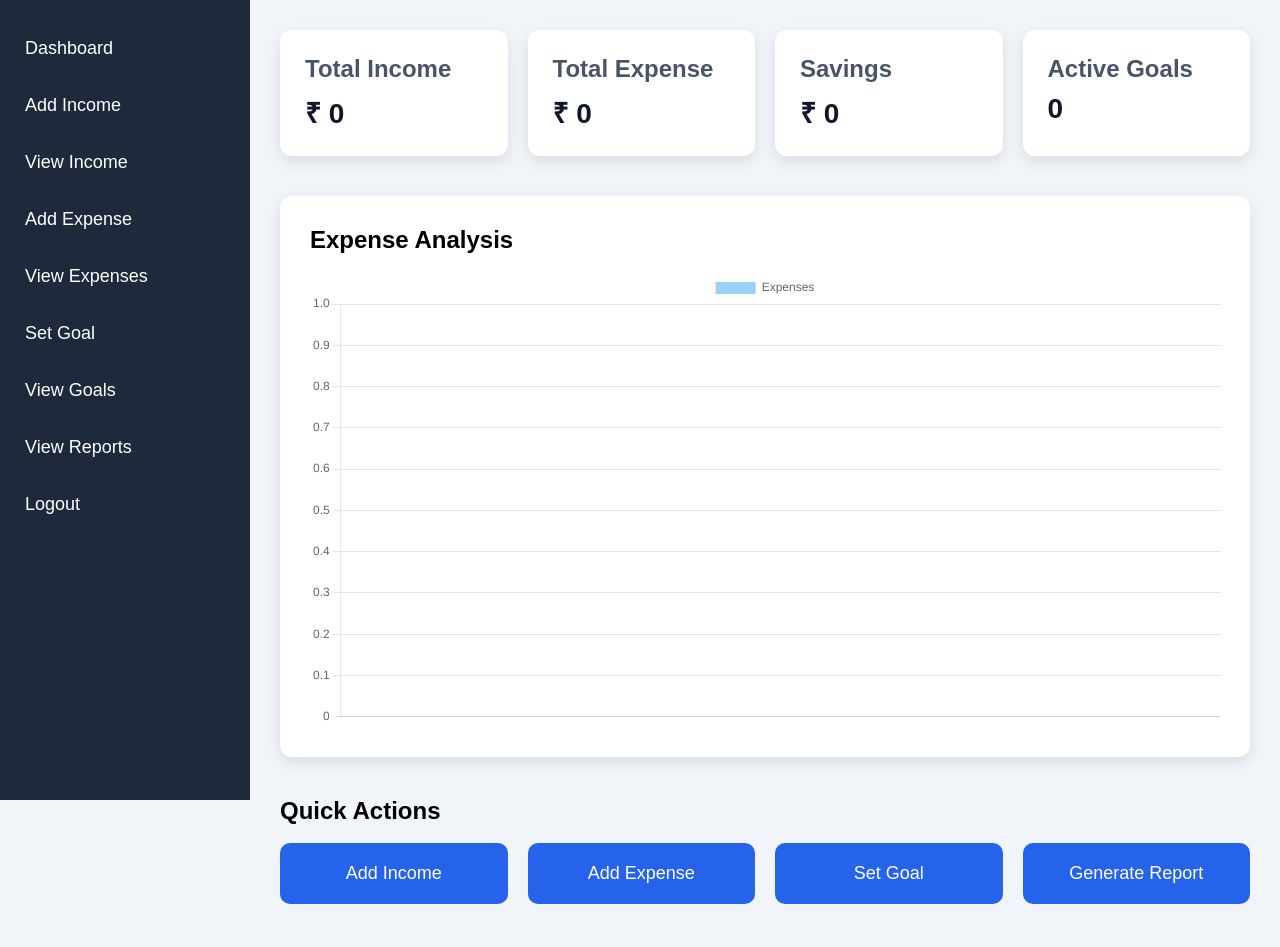
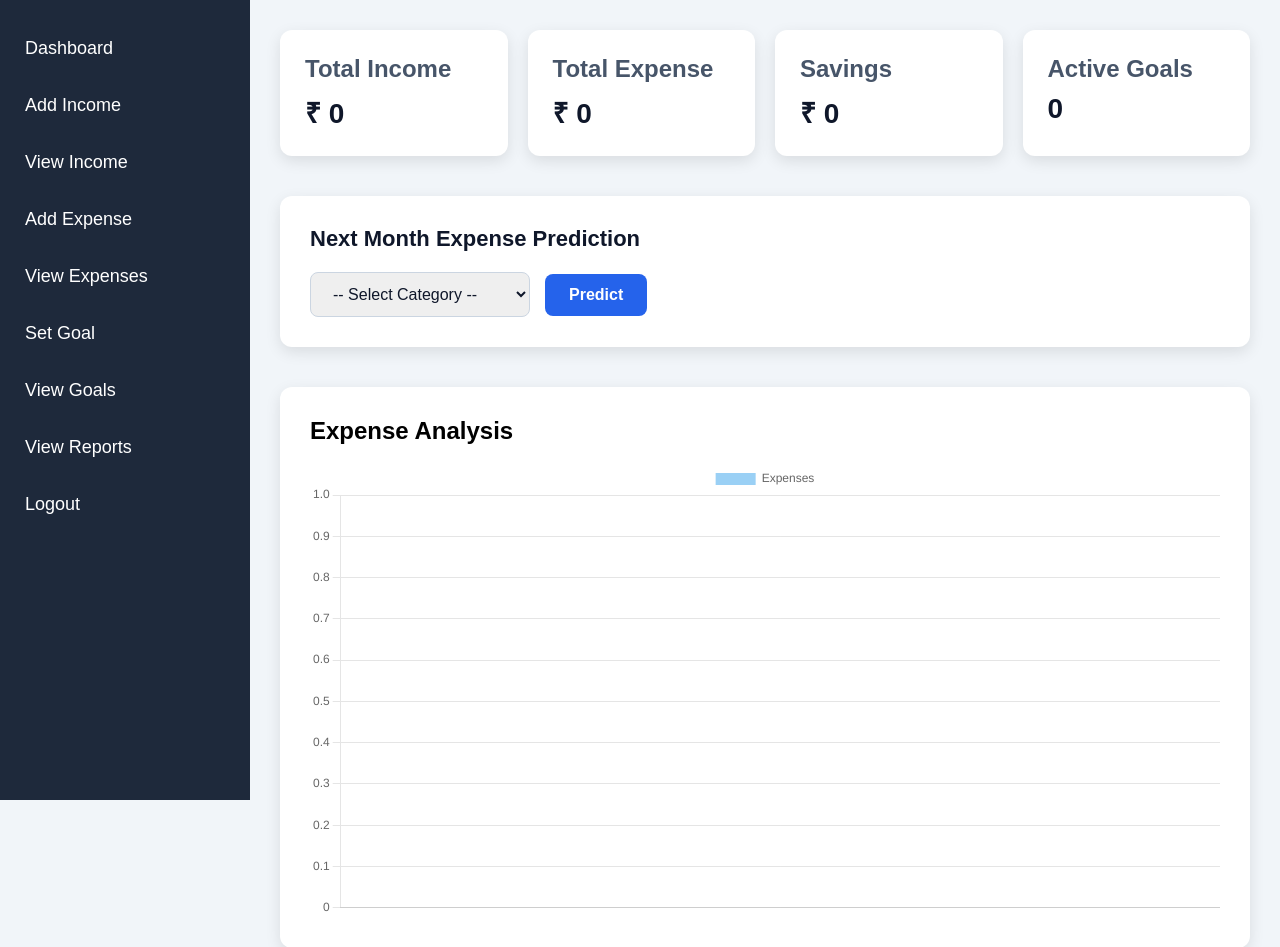
Before and after one commit to Sandip-9172/Smart_Financial_Assistant, a Django app: page /dashboard/ in a window 1280 px wide. Shown: the part 70-1017 px from the top of the page. Run offline with Django 5.2, Linux system fonts and the light colour scheme; the visitor is signed in with stand-in values (Sample User, id 1); data that the repository does not hold is empty; parts of the project's set-up code (start-up, migrations or seed data) failed here and were passed over.

Commit message:
ML model to predict next month expense

```diff
--- a/config/finance/templates/dashboard.html
+++ b/config/finance/templates/dashboard.html
@@ -128,6 +128,80 @@
             background:#1d4ed8;
         }
 
+        /* ---------- PREDICTION SECTION ---------- */
+        .prediction-section{
+            background:white;
+            padding:30px;
+            border-radius:12px;
+            box-shadow:0 5px 15px rgba(0,0,0,0.1);
+            margin-bottom:40px;
+        }
+
+        .prediction-section h2{
+            color:#0f172a;
+            margin-bottom:20px;
+            font-size:22px;
+        }
+
+        .prediction-form{
+            display:flex;
+            align-items:center;
+            gap:15px;
+            flex-wrap:wrap;
+        }
+
+        .prediction-form select{
+            padding:12px 18px;
+            border:1px solid #cbd5e1;
+            border-radius:8px;
+            font-size:16px;
+            min-width:220px;
+            color:#0f172a;
+        }
+
+        .prediction-form button{
+            padding:12px 24px;
+            background:#2563eb;
+            color:white;
+            border:none;
+            border-radius:8px;
+            font-size:16px;
+            font-weight:bold;
+            cursor:pointer;
+            transition:0.3s;
+        }
+
+        .prediction-form button:hover{
+            background:#1d4ed8;
+        }
+
+        .prediction-result{
+            margin-top:25px;
+            padding:20px 25px;
+            background:#f0f9ff;
+            border-left:5px solid #2563eb;
+            border-radius:8px;
+        }
+
+        .prediction-result h3{
+            color:#475569;
+            font-size:16px;
+            margin-bottom:8px;
+        }
+
+        .prediction-result p{
+            font-size:32px;
+            font-weight:bold;
+            color:#2563eb;
+        }
+
+        .prediction-result .category-label{
+            font-size:14px;
+            color:#94a3b8;
+            margin-top:6px;
+        }
+
+
         /* ---------- FOOTER ---------- */
 
         .footer{
@@ -212,6 +286,37 @@
             </div>
         </div>
 
+        <!-- ML PREDICTION SECTION -->
+        <div class="prediction-section">
+            <h2> Next Month Expense Prediction</h2>
+
+            <form method="POST" class="prediction-form">
+                {% csrf_token %}
+
+                <select name="category" required>
+                    <option value="">-- Select Category --</option>
+                    {% for category in categories %}
+                        <option value="{{ category.name }}"
+                            {% if selected_category == category.name %}selected{% endif %}>
+                            {{ category.name }}
+                        </option>
+                    {% endfor %}
+                </select>
+
+                <button type="submit">Predict</button>
+            </form>
+
+            <!-- RESULT — shown only after form submit -->
+            {% if predicted_amount is not None %}
+                <div class="prediction-result">
+                    <h3>Predicted expense for next month</h3>
+                    <p>₹ {{ predicted_amount }}</p>
+                    <div class="category-label">Category: {{ selected_category }}</div>
+                </div>
+            {% endif %}
+        </div>
+
+
         <!-- CHART SECTION -->
         <div class="chart-container">
             <h2>Expense Analysis</h2>
--- a/config/finance/views.py
+++ b/config/finance/views.py
@@ -2,7 +2,10 @@ from rest_framework import viewsets
 from .models import Income, Expense, Goal, Category
 from django.db.models import Sum
 from .serializers import *
-from datetime import date
+from datetime import date,datetime
+
+# ML models
+from finance.ml_models.predict import predict_expense
 
 class IncomeViewSet(viewsets.ModelViewSet):
     queryset = Income.objects.all()
@@ -135,16 +138,34 @@ def dashboard(request):
             float(item['total'])
         )
 
-    # ---------- SEND DATA TO TEMPLATE ----------
+    # ---------- ALL CATEGORIES FOR DROPDOWN ----------
+    categories = Category.objects.all()
+
+    # ---------- SELECTED CATEGORY PREDICTION ----------
+    selected_category = None
+    predicted_amount  = None
+
+    if request.method == 'POST':
+        selected_category = request.POST.get('category')
+
+        if selected_category:
+            from finance.ml_models.predict import predict_next_month
+            predicted_amount = predict_next_month(selected_category)
+
+    # ---------- CONTEXT ----------
     context = {
-        'total_income': total_income,
-        'total_expense': total_expense,
-        'savings': savings,
-        'active_goals': active_goals,
-        'labels': labels,
-        'data': data
+        'total_income':       total_income,
+        'total_expense':      total_expense,
+        'savings':            savings,
+        'active_goals':       active_goals,
+        'labels':             labels,
+        'data':               data,
+        'categories':         categories,
+        'selected_category':  selected_category,
+        'predicted_amount':   predicted_amount,
     }
     return render(request, 'dashboard.html', context)
+
 
 # ---------------- LOGOUT ----------------
 def logout_view(request):
```
Also changed, not shown: config/finance/ml_models/predict.py (added, +89 -0 lines), config/finance/ml_models/train_model.py (added, +157 -0 lines), 2 other files.
